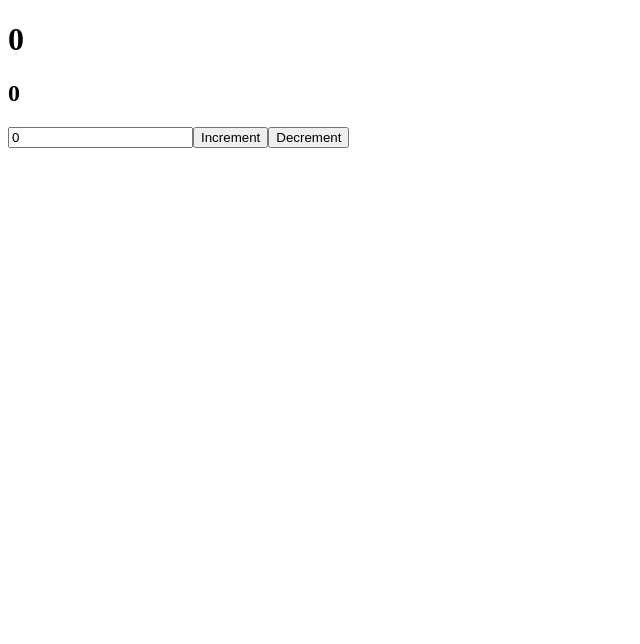
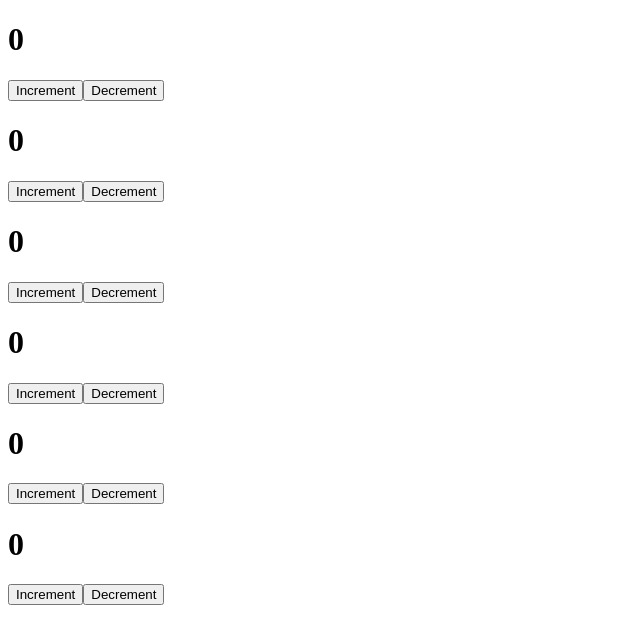
Before and after one commit to KirylZuyeu/ReactStudyProject1, a React (Create React App) app in the folder my-app/: page / in a window 1280 px wide. Shown: the top 644 px of the page, without its empty margins (0-640 px from the left). Built offline with nearby package versions, Linux system fonts and the light colour scheme.

Commit message:
feat: add counter component

```diff
--- a/my-app/src/App.js
+++ b/my-app/src/App.js
@@ -1,28 +1,22 @@
 import React, { useState } from "react";
+import Counter from "./components/Counter";
 
 function App() {
-  const [likes, setLikes] = useState(0);
+
   const [value, setValue] = useState(0);
 
-  function increment() {
-    setLikes(likes + 1);
-  }
 
-  function decrement() {
-    setLikes(likes - 1);
-  }
 
   return (
     <div className="App">
-      <h1>{likes}</h1>
-      <h2>{value}</h2>
-      <input
-        type="text"
-        value={value}
-        onChange={event => setValue(event.target.value)}
-      />
-      <button onClick={increment}>Increment</button>
-      <button onClick={decrement}>Decrement</button>
+
+      <Counter/>
+      <Counter/>
+      <Counter/>
+      <Counter/>
+      <Counter/>
+      <Counter/>
+
     </div>
   );
 }
--- /dev/null
+++ b/my-app/src/components/Counter.jsx
@@ -0,0 +1,24 @@
+import React, { useState } from 'react';
+
+const Counter = () => {
+    const [count, setSount] = useState(0);
+
+    function increment() {
+        setSount(count + 1);
+      }
+
+      function decrement() {
+        setSount(count - 1);
+      }
+
+    return (
+        <div>
+
+            <h1>{count}</h1>
+            <button onClick={increment}>Increment</button>
+            <button onClick={decrement}>Decrement</button>
+        </div>
+    );
+};
+
+export default Counter;
```
